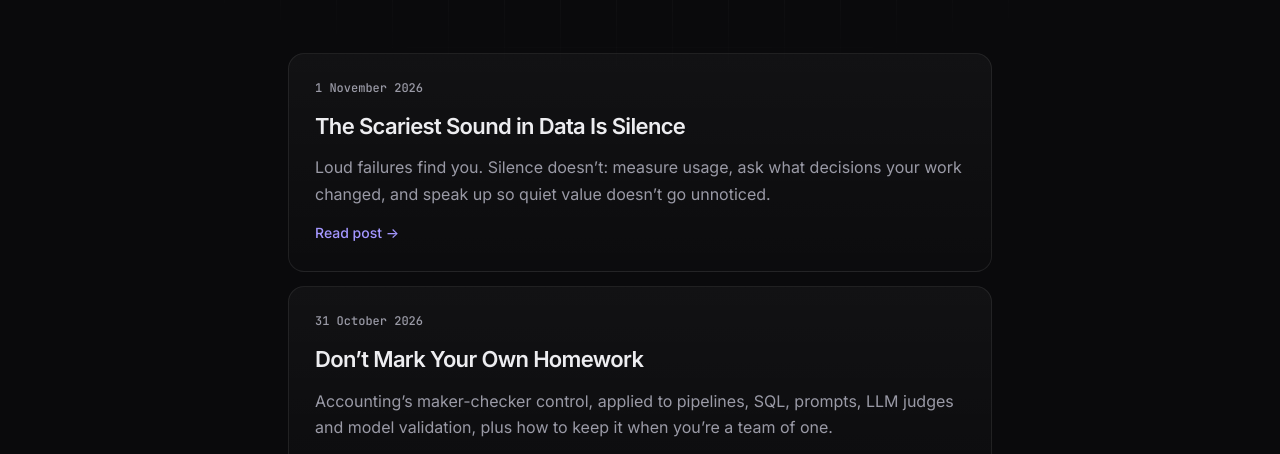
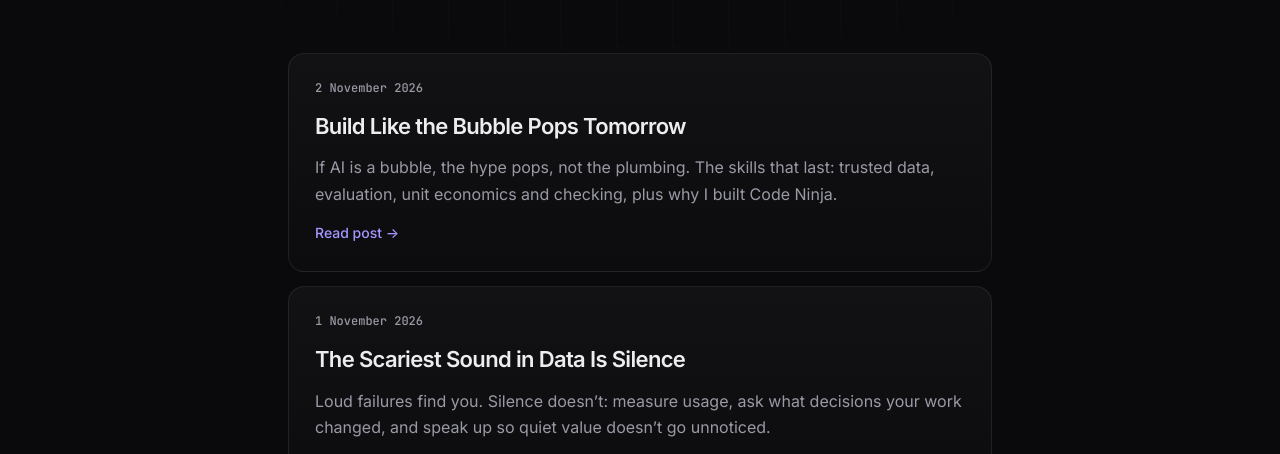
Before and after one commit to TravisJohn/TravisJohn.github.io, a plain HTML site: page blog/index.html in a window 1280 px wide. Shown: the part 345-799 px from the top of the page. Drawn offline with Linux system fonts and the light colour scheme.

Commit message:
Blog index: 2 Nov post

```diff
--- a/blog/index.html
+++ b/blog/index.html
@@ -28,6 +28,7 @@
 <section><div class="wrap narrow">
 <!-- Newest posts go at the top of this list. Add each new post just below this comment. -->
 <ul class="post-list">
+<li><article class="card"><p class="post-meta"><time datetime="2026-11-02">2 November 2026</time></p><h3><a href="posts/2026-11-02-build-like-the-bubble-pops-tomorrow.html">Build Like the Bubble Pops Tomorrow</a></h3><p>If AI is a bubble, the hype pops, not the plumbing. The skills that last: trusted data, evaluation, unit economics and checking, plus why I built Code Ninja.</p><a href="posts/2026-11-02-build-like-the-bubble-pops-tomorrow.html">Read post →</a></article></li>
 <li><article class="card"><p class="post-meta"><time datetime="2026-11-01">1 November 2026</time></p><h3><a href="posts/2026-11-01-the-scariest-sound-in-data-is-silence.html">The Scariest Sound in Data Is Silence</a></h3><p>Loud failures find you. Silence doesn’t: measure usage, ask what decisions your work changed, and speak up so quiet value doesn’t go unnoticed.</p><a href="posts/2026-11-01-the-scariest-sound-in-data-is-silence.html">Read post →</a></article></li>
 <li><article class="card"><p class="post-meta"><time datetime="2026-10-31">31 October 2026</time></p><h3><a href="posts/2026-10-31-dont-mark-your-own-homework.html">Don’t Mark Your Own Homework</a></h3><p>Accounting’s maker-checker control, applied to pipelines, SQL, prompts, LLM judges and model validation, plus how to keep it when you’re a team of one.</p><a href="posts/2026-10-31-dont-mark-your-own-homework.html">Read post →</a></article></li>
 <li><article class="card"><p class="post-meta"><time datetime="2026-10-30">30 October 2026</time></p><h3><a href="posts/2026-10-30-a-green-run-is-not-a-clean-dataset.html">A Green Run Is Not a Clean Dataset</a></h3><p>A green DAG run means the job finished, not that the data is right. Check row counts, freshness, null rates and key uniqueness after every run.</p><a href="posts/2026-10-30-a-green-run-is-not-a-clean-dataset.html">Read post →</a></article></li>
```
